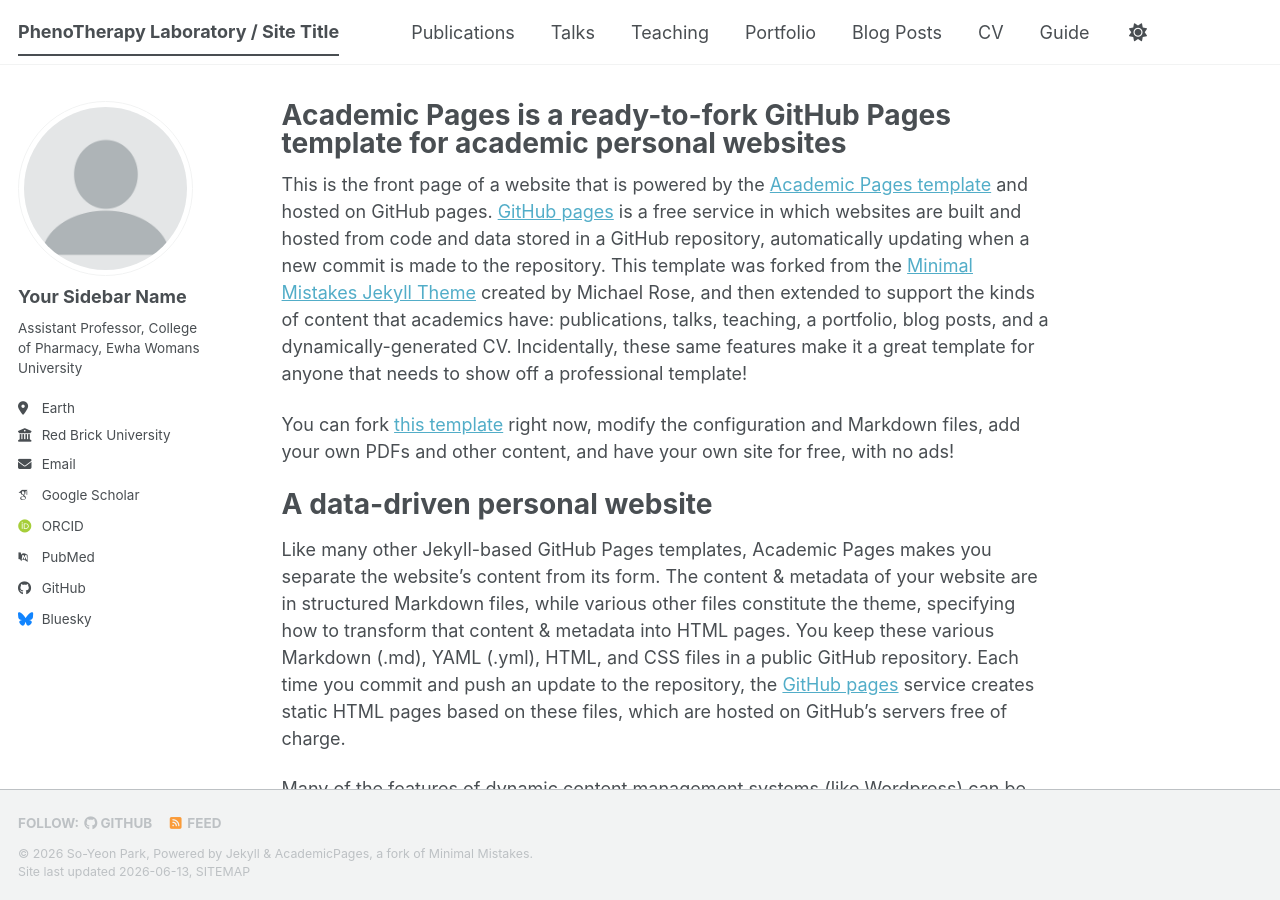
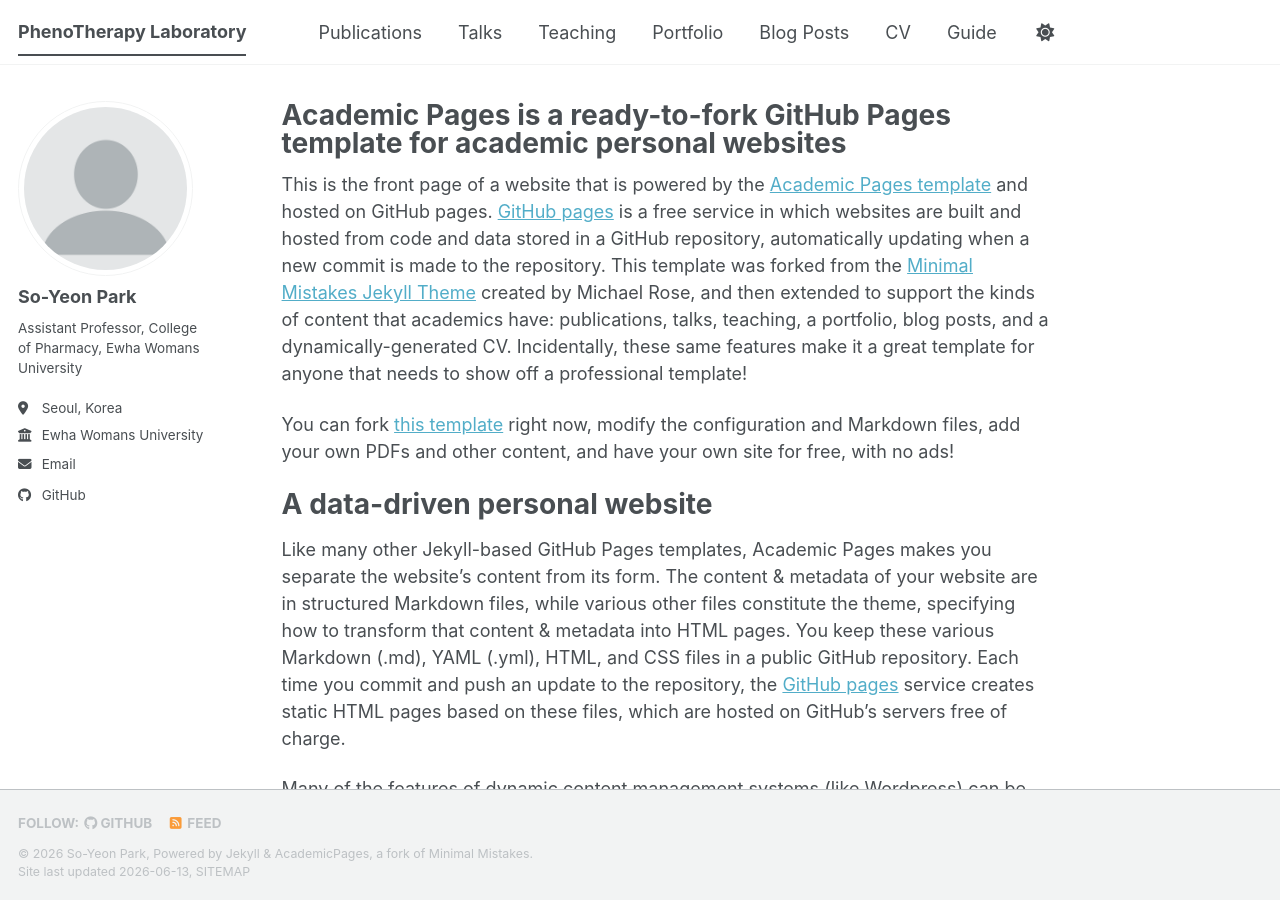
Before and after one commit to PhenoTherapy/phenotherapy.github.io, a Jekyll site: the page built from _pages/about.md, in a window 1280 px wide and 900 px high. Built offline with Jekyll 4.4.1, drawn with Linux system fonts in a browser that asks for light colours; some web fonts are replaced; a script bundle is joined from its source files by our own code; library files that are not in the unit come from our copies.

Commit message:
Update _config.yml

```diff
--- a/_config.yml
+++ b/_config.yml
@@ -9,14 +9,14 @@
 # Basic Site Settings
 locale                   : "en-US"
 site_theme               : "default" # The available themes options are "default", "air", "sunrise", "mint", "dirt" and "contrast"
-title                    : "PhenoTherapy Laboratory / Site Title"
+title                    : "PhenoTherapy Laboratory"
 title_separator          : "-"
 name                     : &name "So-Yeon Park"
-description              : &description "Your Name's academic portfolio"   # Update this with a general description of your site, this is the default if not overridden by a page
-url                      : https://academicpages.github.io # The base hostname & protocol for your site e.g. "https://[your GitHub username].github.io",
+description              : &description "PhenoTherapy Laboratory, College of Pharmacy, Ewha Womans University"   # Update this with a general description of your site, this is the default if not overridden by a page
+url                      : https://phenotherapy.github.io # The base hostname & protocol for your site e.g. "https://[your GitHub username].github.io",
                                                            # or if you already have some other page hosted on Github then use "https://[your GitHub username].github.io/[Your Repo Name]"
 baseurl                  : "" # the subpath of your site, e.g. "/blog"
-repository               : "academicpages/academicpages.github.io"
+repository               : "phenotherapy/phenotherapy.github.io"
 
 # Site Author - The following control what appear as part of the author content on the side bar.
 #               If a field is blank the icon and link will not appear, otherwise it will be shown.
@@ -24,24 +24,24 @@
 author:
   # Biographic information
   avatar           : "profile.png"
-  name             : "Your Sidebar Name"
+  name             : "So-Yeon Park"
   pronouns         : # example: "she/her"
   bio              : "Assistant Professor, College of Pharmacy, Ewha Womans University"
-  location         : "Earth"
-  employer         : "Red Brick University"
+  location         : "Seoul, Korea"
+  employer         : "Ewha Womans University"
   uri              : # URL
   email            : "syeonp@ewha.ac.kr"
 
   # Academic websites
   academia         : # URL
   arxiv            : # URL - Update with the correct link to your profile
-  googlescholar    : "https://scholar.google.com/citations?user=PS_CX0AAAAAJ"
+  googlescholar    : # 본인 Google Scholar 프로필 주소를 넣으세요
   inspire-hep      : # URL
   impactstory      : # URL
-  orcid            : "https://orcid.org/yourorcidurl"
+  orcid            : # https://orcid.org/0000-0000-0000-0000 형식의 본인 ORCID 주소를 넣으세요
   semantic         : # URL
   ssrn             : # URL
-  pubmed           : "https://www.ncbi.nlm.nih.gov/pubmed/?term=john+snow"
+  pubmed           : # 본인 PubMed 검색 결과 주소를 넣으세요
   researchgate     : # URL
   scopus           : # URL
   zotero           : # URL
@@ -51,13 +51,13 @@
   bitbucket        : # Username - Update with your username on the site
   codepen          : # Username
   dribbble         : # Username
-  github           : "academicpages"
+  github           : "phenotherapy"
   kaggle           : # Username
   stackoverflow    : # User number or user number and name (i.e., use "1" or "1/jeff-atwood")
 
   # Social media
   artstation       : # Username
-  bluesky          : "bsky.app" # Replace this with you Bluesky username
+  bluesky          : # Replace this with you Bluesky username
   facebook         : # Username
   flickr           : # Username
   foursquare       : # Username
```
